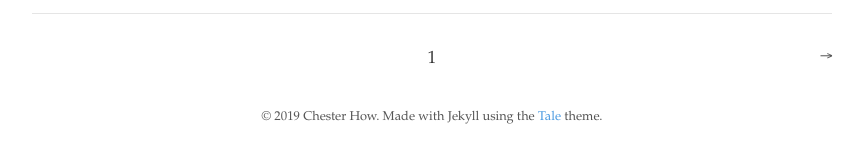
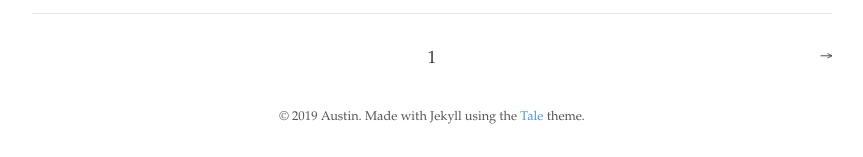
Before and after one commit to auspham/roadToBig4, a Jekyll site: the page built from index.html, in a window 1280 px wide. Shown: the part 1206-1363 px from the top of the page, without its empty margins (208-1071 px from the left). Built offline with Jekyll 4.4.1, drawn with Linux system fonts in a browser that asks for light colours; the list of posts is cut into pages by our own code.

Commit message:
Update _config.yml

```diff
--- a/_config.yml
+++ b/_config.yml
@@ -2,16 +2,15 @@
 title:          Tale
 description:    "Minimal Jekyll theme for storytellers"
 baseurl:        "/tale"
-url:            "https://chesterhow.github.io"
+url:            "https://austinph.me/InterviewQuestion/"
 
 # Google Analytics
 google_analytics: UA—XXXXXXXX-X
 
 # Author
 author:
-  name:         Chester How
-  url:          https://chester.how
-  email:        chesterhow@gmail.com
+  name:         Austin
+  url:          https://austinph.me
 
 # Build settings
 markdown:       kramdown
```
